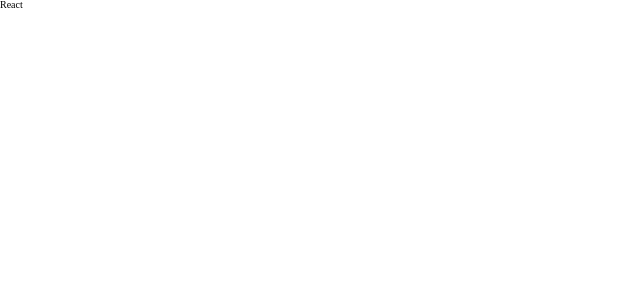
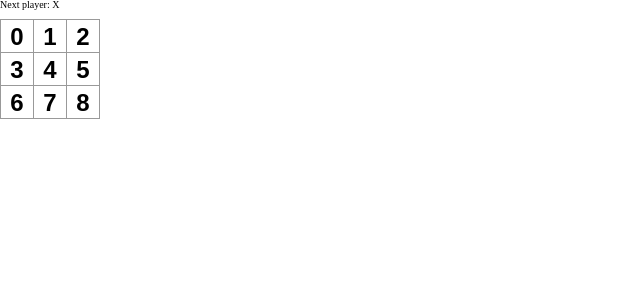
Before and after one commit to daisuke-tanabe/react-redux-sandbox, a Next.js app: page /react in a window 1280 px wide. Shown: the top 300 px of the page, without its empty margins (0-640 px from the left). Built offline with nearby package versions, Linux system fonts and the light colour scheme.

Commit message:
feat: Boardをコンポーネント化

```diff
--- /dev/null
+++ b/components/atoms/Button.js
@@ -0,0 +1,20 @@
+import styled from 'styled-components';
+
+const Button = ({ className, value }) => <button className={className}>{value}</button>;
+
+const StyledButton = styled(Button)`
+  background: #fff;
+  border: 1px solid #999;
+  float: left;
+  font-size: 24px;
+  font-weight: bold;
+  line-height: 34px;
+  height: 34px;
+  margin-right: -1px;
+  margin-top: -1px;
+  padding: 0;
+  text-align: center;
+  width: 34px;
+`;
+
+export default StyledButton;
--- /dev/null
+++ b/components/atoms/Status.js
@@ -0,0 +1,15 @@
+import styled from 'styled-components';
+
+const Status = ({ className }) => {
+  const status = 'Next player: X';
+
+  return (
+    <div className={className}>{status}</div>
+  );
+};
+
+const StyledStatus = styled(Status)`
+  margin-bottom: 10px;
+`;
+
+export default StyledStatus;
--- /dev/null
+++ b/components/molecules/BoardRow.js
@@ -0,0 +1,25 @@
+import styled from 'styled-components';
+import Button from '../atoms/Button';
+
+const BoardRow = ({ className, square }) => {
+  const values = Array.from(new Array(3)).map((v, i)=> (i + square) + (square * 2));
+  return (
+    <div className={className}>
+      {
+        values.map(value => {
+          return <Button value={value} key={value} />
+        })
+      }
+    </div>
+  );
+};
+
+const StyledBoardRow = styled(BoardRow)`
+  &:after {
+    clear: both;
+    content: "";
+    display: table;
+  }
+`;
+
+export default StyledBoardRow;
--- /dev/null
+++ b/components/organisms/Board.js
@@ -0,0 +1,29 @@
+import styled from 'styled-components';
+import BoardRow from '../molecules/BoardRow';
+import Status from '../atoms/Status';
+
+const Board = ({ className, squares }) => {
+
+  return (
+    <div className={className}>
+      <Status />
+      <div className={`${className}__squares`}>
+        {
+          [...Array(squares/3).keys()].map(square => {
+            return <BoardRow square={square} key={square} />
+          })
+        }
+      </div>
+    </div>
+  );
+};
+
+const StyledBoard = styled(Board)`
+  &:after {
+    clear: both;
+    content: "";
+    display: table;
+  }
+`;
+
+export default StyledBoard;
--- a/pages/react/index.js
+++ b/pages/react/index.js
@@ -1 +1,21 @@
-export default () => (<div>React</div>)
+import React from 'react';
+
+import Board from '../../components/organisms/Board'
+
+class Game extends React.Component {
+  render() {
+    return (
+      <div className="game">
+        <div className="game-board">
+          <Board squares={9} />
+        </div>
+        <div className="game-info">
+          <div>{/* status */}</div>
+          <ol>{/* TODO */}</ol>
+        </div>
+      </div>
+    );
+  }
+}
+
+export default Game;
```
Also changed, not shown: .babelrc (added).
